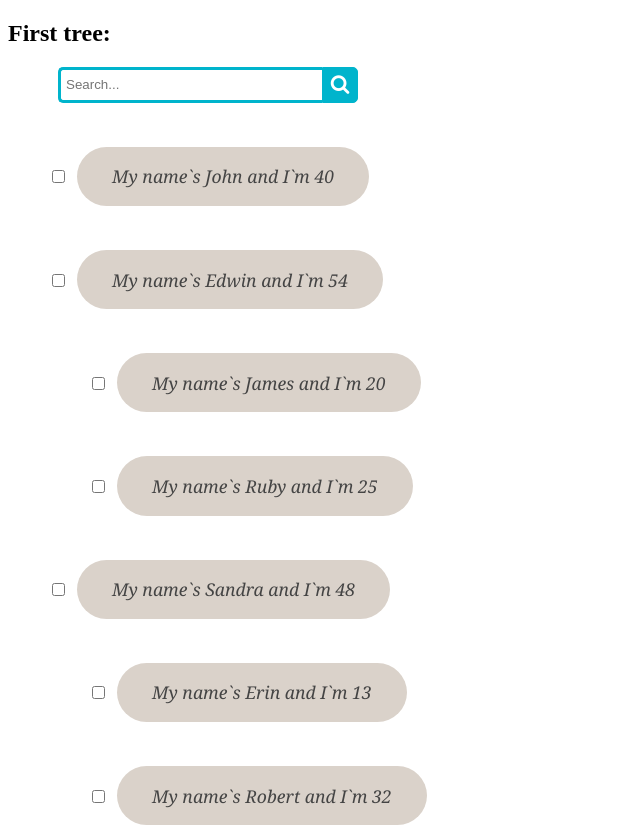
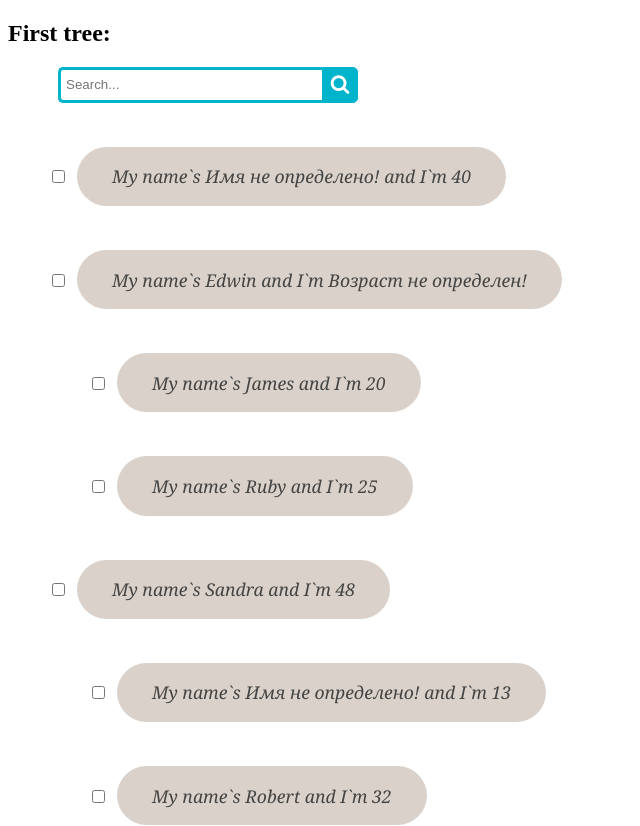
Before and after one commit to degtyarev-rrr/angular-tree, an Angular app: page / in a window 1280 px wide. Shown: the top 826 px of the page, without its empty margins (0-640 px from the left). Built offline with nearby package versions, Linux system fonts and the light colour scheme.

Commit message:
feat: add custom pipe

```diff
--- a/src/app/app.module.ts
+++ b/src/app/app.module.ts
@@ -5,10 +5,11 @@ import { ReactiveFormsModule, FormsModule } from '@angular/forms';
 import { AppComponent } from './app.component';
 import { TreeComponent } from './components/tree/tree.component';
 import { SearchDirective } from './directives/search.directive';
+import { FormatPipe } from './pipes/format.pipe';
 
 @NgModule({
   declarations: [
-    AppComponent, TreeComponent, SearchDirective
+    AppComponent, TreeComponent, SearchDirective, FormatPipe
   ],
   imports: [
     BrowserModule, ReactiveFormsModule, FormsModule
--- a/src/app/components/tree/tree.component.css
+++ b/src/app/components/tree/tree.component.css
@@ -1,5 +1,5 @@
 .tree-list {
-  max-width: 400px;
+  max-width: 600px;
   font-family: Georgia, serif;
   font-size: 1.1em;
 }
--- a/src/app/components/tree/tree.component.html
+++ b/src/app/components/tree/tree.component.html
@@ -6,7 +6,7 @@
 <ng-template #listItem let-item>
   <li class="tree-list__item">
     <input class="tree-list__input" (change)="onCheckboxChange($event, item)" type="checkbox" id="{{item.treeItem.id}}">
-    <label class="tree-list__text" for="{{item.treeItem.id}}" search [searchText]="searchText">My name`s {{item.treeItem.name}} and I`m {{item.treeItem.age}}</label>
+    <label class="tree-list__text" for="{{item.treeItem.id}}" search [searchText]="searchText">My name`s {{item.treeItem.name | format}} and I`m {{item.treeItem.age | format}}</label>
 
     <ng-container *ngIf="item.getChildren().length > 0">
       <ul *ngFor="let item of item.getChildren()">
--- /dev/null
+++ b/src/app/pipes/format.pipe.ts
@@ -0,0 +1,15 @@
+import { Pipe, PipeTransform } from '@angular/core';
+
+@Pipe({
+    name: 'format'
+})
+export class FormatPipe implements PipeTransform {
+  transform(value: any): any {
+    if(!value) {
+      if(typeof value === 'string') return 'Имя не определено!';
+      if(typeof value === 'number') return 'Возраст не определен!';
+    } else {
+      return value;
+    }
+  }
+}
--- a/src/assets/data.ts
+++ b/src/assets/data.ts
@@ -1,10 +1,10 @@
 import { ITreeItem } from '../app/tree-structure/tree-item';
 
 export const data: ITreeItem[] = [
-  {id: 'id1', name: 'John', age: 40, selected: false, children: []},
-  {id: 'id2', name: 'Edwin', age: 54, selected: false, children: [{id: 'id4', name: 'James', age: 20, selected: false, children: []},
+  {id: 'id1', name: '', age: 40, selected: false, children: []},
+  {id: 'id2', name: 'Edwin', age: 0, selected: false, children: [{id: 'id4', name: 'James', age: 20, selected: false, children: []},
                                                {id: 'id5', name: 'Ruby', age: 25, selected: false, children: []}]},
-  {id: 'id3', name: 'Sandra', age: 48, selected: false, children: [{id: 'id6', name: 'Erin', age: 13, selected: false, children: []},
-                                                {id: 'id7', name: 'Robert', age: 32, selected: false, children: [{id: 'id9', name: 'Kelly', age: 12, selected: false, children: []},
+  {id: 'id3', name: 'Sandra', age: 48, selected: false, children: [{id: 'id6', name: '', age: 13, selected: false, children: []},
+                                                {id: 'id7', name: 'Robert', age: 32, selected: false, children: [{id: 'id9', name: 'Kelly', age: 0, selected: false, children: []},
                                                                                               {id: 'id10', name: 'Kevin', age: 15, selected: false, children: []}]},
-                                                {id: 'id8', name: 'Stanley', age: 17, selected: false, children: []}]}];
+                                                {id: 'id8', name: '', age: 17, selected: false, children: []}]}];
```
